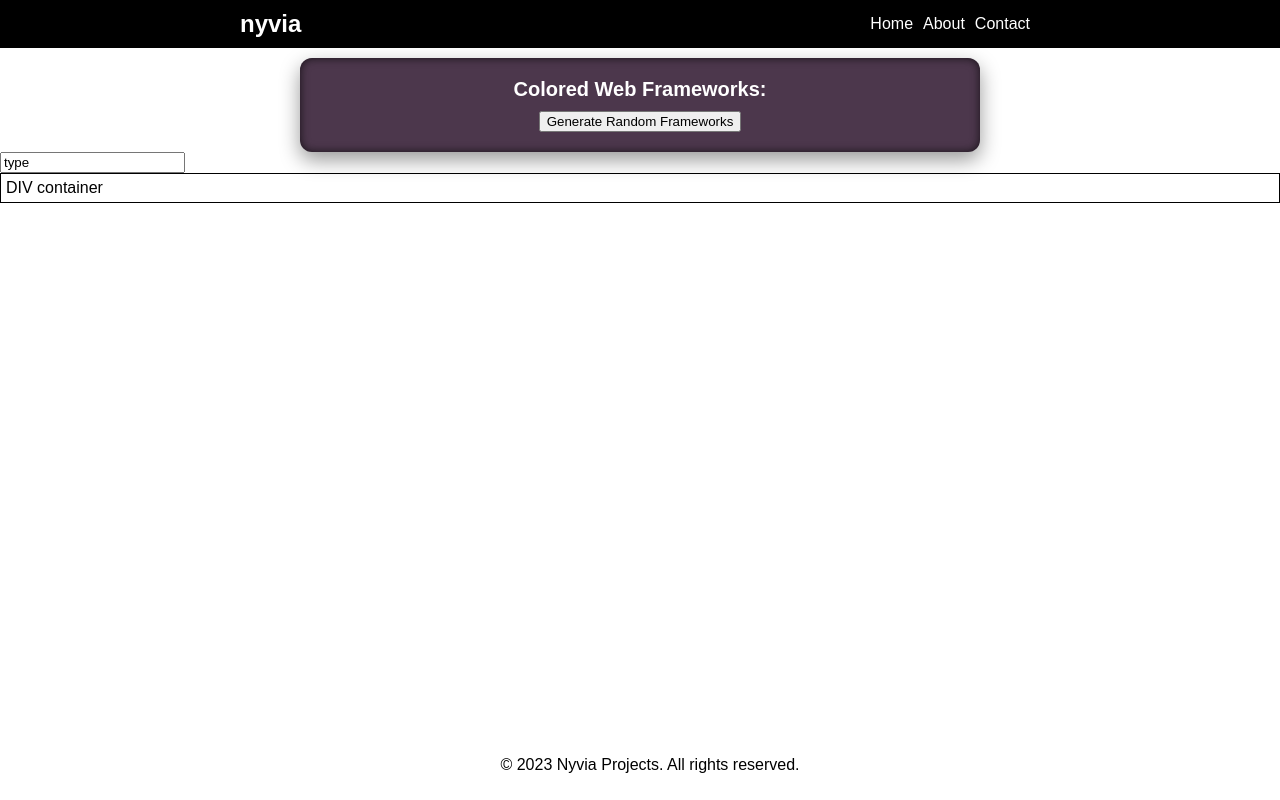
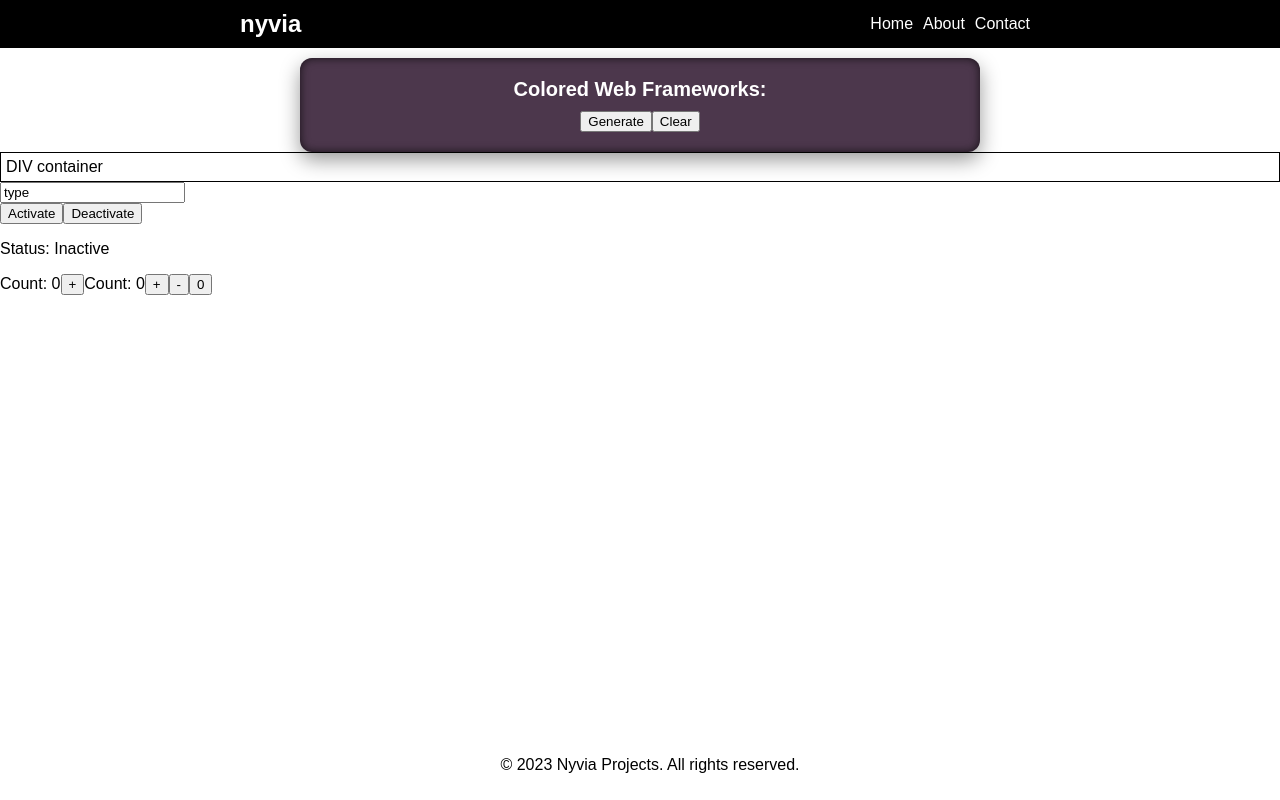
Before and after one commit to nyvia-projects/ReactLearningLab, a React (Create React App) app: page / in a window 1280 px wide. Built offline with nearby package versions, Linux system fonts and the light colour scheme.

Commit message:
learnt useState and useReducer

```diff
--- a/src/App.tsx
+++ b/src/App.tsx
@@ -1,23 +1,28 @@
 import "./App.css";
 import Footer from "./components/footer/Footer";
-import { Container } from "./components/main/Container";
+import { Container } from "./components/state/Container";
 import { FrameworkContainer } from "./components/main/Content";
-import { Input } from "./components/main/Input";
+import { Input } from "./components/state/Input";
 
 import Navbar from "./components/navbar/Navbar";
+import { Clicked } from "./components/state/Clicked";
+import { Counter, Counter2 } from "./components/state/Counter";
 
 function App() {
   return (
     <div className="App">
       <Navbar></Navbar>
       <FrameworkContainer />
+      <Container styles={{ border: "1px solid black", padding: "5px" }} />
       <Input
         value="type"
         handleChange={event => {
           console.log(event.type);
         }}
       />
-      <Container styles={{ border: "1px solid black", padding: "5px" }} />
+      <Clicked />
+      <Counter />
+      <Counter2 />
       <Footer></Footer>
     </div>
   );
--- a/src/components/main/Button.tsx
+++ b/src/components/main/Button.tsx
@@ -2,14 +2,26 @@ type ButtonProps = {
   handleClick: (event: React.MouseEvent<HTMLButtonElement>) => void;
 };
 
-export const Button = (props: ButtonProps) => {
+export const GenerateButton = (props: ButtonProps) => {
   return (
     <button
       onClick={event => {
         props.handleClick(event);
       }}
     >
-      Generate Random Frameworks
+      Generate
     </button>
   );
 };
+
+export const ClearButton = (props: ButtonProps) => {
+  return (
+    <button
+      onClick={event => {
+        props.handleClick(event);
+      }}
+    >
+      Clear
+    </button>
+  );
+};
--- a/src/components/main/Content.tsx
+++ b/src/components/main/Content.tsx
@@ -1,5 +1,5 @@
 import { useState } from "react";
-import { Button } from "./Button";
+import { ClearButton, GenerateButton } from "./Button";
 import "./Content.css";
 import { FrameworkList } from "./FrameworkList";
 
@@ -71,13 +71,22 @@ export const FrameworkContainer = () => {
     const newPairs = Array.from({ length: 10 }, () => generateRandomPair());
     setFrameworkColorPairs(newPairs);
   };
+  const handleClear = () => {
+    setFrameworkColorPairs([]);
+  };
   return (
     <div id="framework-container">
       <h2>Colored Web Frameworks:</h2>
       <FrameworkList frameworks={frameworkColorPairs} />
-      <Button
+      <GenerateButton
         handleClick={event => {
           handleGenerate();
+          console.log(event.type);
+        }}
+      />
+      <ClearButton
+        handleClick={event => {
+          handleClear();
           console.log(event.type);
         }}
       />
--- /dev/null
+++ b/src/components/state/Clicked.tsx
@@ -0,0 +1,20 @@
+import { useState } from "react";
+
+export const Clicked = () => {
+  const [isActive, setIsClicked] = useState(false);
+
+  const handleActivate = () => {
+    setIsClicked(true);
+  };
+
+  const handleDeactivate = () => {
+    setIsClicked(false);
+  };
+  return (
+    <div>
+      <button onClick={handleActivate}>Activate</button>
+      <button onClick={handleDeactivate}>Deactivate</button>
+      <p>Status: {isActive ? "Active" : "Inactive"}</p>
+    </div>
+  );
+};
--- /dev/null
+++ b/src/components/state/Counter.tsx
@@ -0,0 +1,69 @@
+import { useReducer, useState } from "react";
+
+type CounterState = {
+  count: number;
+};
+
+const initialState: CounterState = { count: 0 };
+export const Counter = () => {
+  const [count, setCount] = useState<CounterState>(initialState);
+  return (
+    <>
+      Count: {count.count}
+      <button onClick={() => setCount({ count: count.count + 1 })}>+</button>
+    </>
+  );
+};
+
+type UpdateAction = {
+  type: "increment" | "decrement";
+  payload: number;
+};
+type ResetAction = {
+  type: "reset";
+};
+
+type CounterAction = UpdateAction | ResetAction;
+
+const reducer = (state: CounterState, action: CounterAction) => {
+  switch (action.type) {
+    case "increment":
+      return { count: state.count + action.payload };
+    case "decrement":
+      return { count: state.count - action.payload };
+    case "reset":
+      return initialState;
+    default:
+      return state;
+  }
+};
+
+export const Counter2 = () => {
+  const [state, dispatch] = useReducer(reducer, initialState);
+  return (
+    <>
+      Count: {state.count}
+      <button
+        onClick={() => {
+          dispatch({ type: "increment", payload: 1 });
+        }}
+      >
+        +
+      </button>
+      <button
+        onClick={() => {
+          dispatch({ type: "decrement", payload: 1 });
+        }}
+      >
+        -
+      </button>
+      <button
+        onClick={() => {
+          dispatch({ type: "reset" });
+        }}
+      >
+        0
+      </button>
+    </>
+  );
+};
```
Also changed, not shown: src/components/state/Container.tsx (renamed from src/components/main/Container.tsx), src/components/state/Input.tsx (renamed from src/components/main/Input.tsx).
